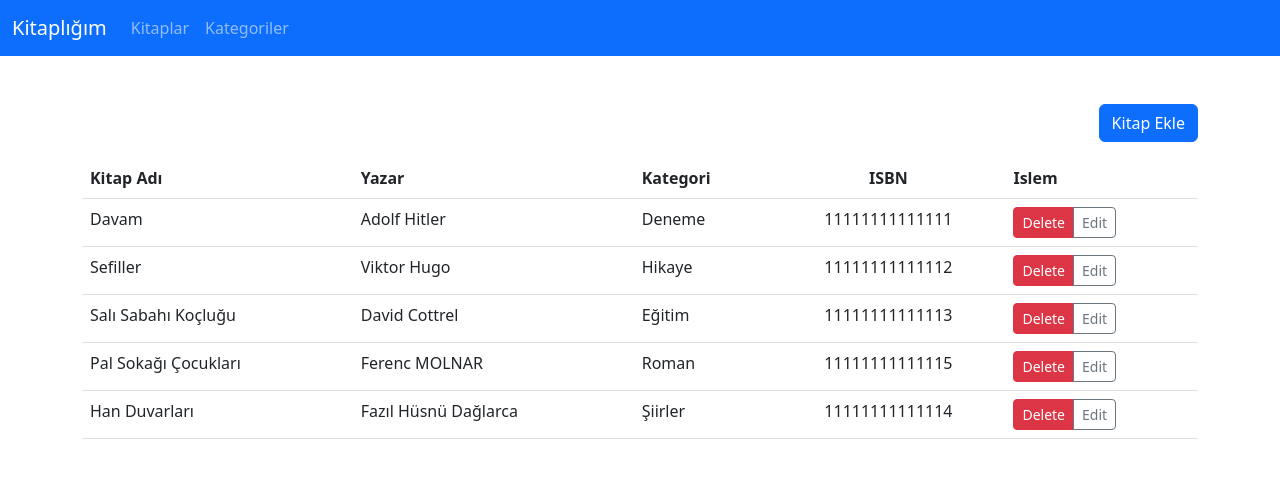
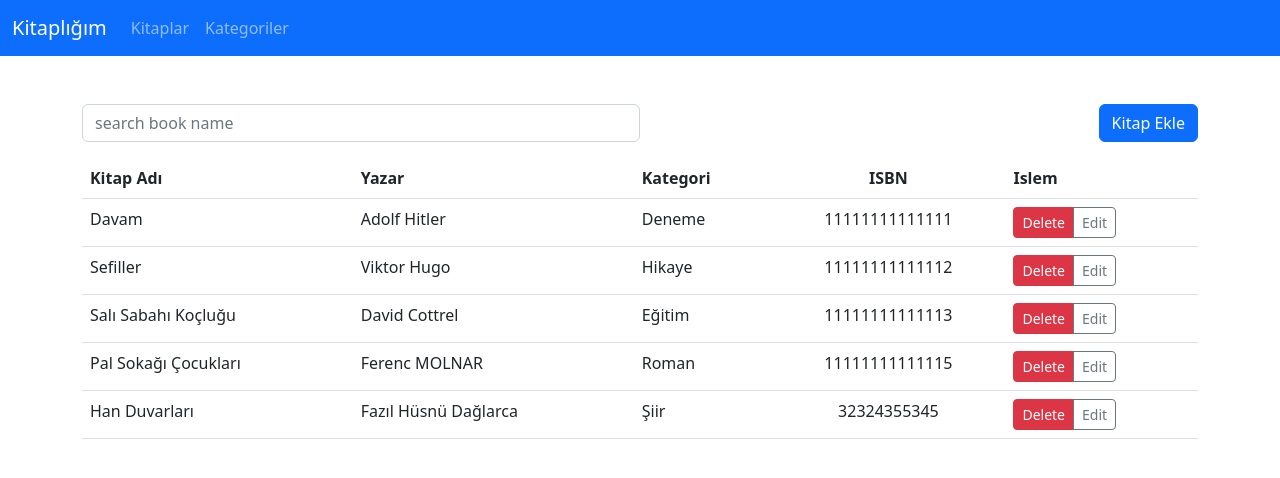
Before and after one commit to muratavci05/react-library, a React (Create React App) app: page / in a window 1280 px wide. Shown: the top 478 px of the page. Built offline with nearby package versions, Linux system fonts and the light colour scheme; data requests are answered from the project's data file.

Commit message:
categoryEdit for modal,booksList for search add

```diff
--- a/db.json
+++ b/db.json
@@ -29,11 +29,11 @@
       "isbn": "11111111111115"
     },
     {
-      "id": 1664534666206,
+      "id": 1665570936423,
       "name": "Han Duvarları",
       "author": "Fazıl Hüsnü Dağlarca",
-      "isbn": "11111111111114",
-      "categoryId": "64534633982"
+      "categoryId": "65569230500",
+      "isbn": "32324355345"
     }
   ],
   "categories": [
@@ -58,8 +58,8 @@
       "name": "Yazılım"
     },
     {
-      "id": 64534633982,
-      "name": "Şiirler"
+      "id": 65569230500,
+      "name": "Şiir"
     }
   ]
 }
--- a/src/components/AddCategoryForm.js
+++ b/src/components/AddCategoryForm.js
@@ -2,7 +2,7 @@ import React,{useState,useEffect} from "react";
 import axios from "axios";
 import Loading from "./Loading";
 import { useNavigate } from "react-router-dom";
-import { useDispatch } from "react-redux";
+import { useDispatch, useSelector } from "react-redux";
 
 
 
@@ -10,6 +10,9 @@ const AddCategoryForm = (props)=>{
     const dispatch=useDispatch();
     const navigate = useNavigate();
     const [categoryName,setCategoryName]=useState("");
+    const { categoriesState} = useSelector ((state) => state);
+    console.log("Categories State", categoriesState);
+
 
 
                                 //categoryId için benzersiz id tanımlaması yapıldı
@@ -22,13 +25,7 @@ const AddCategoryForm = (props)=>{
     //console.log("new category", categoryName)
 
 
-                                //newCategory ile category id ve name yapısını oluşturdum
-    const newCategory ={
-    //id:categoryId1+categoryId2,
-    id: categoryId-1600000000000,
-    name: categoryName,
-    };
-    console.log(newCategory);
+
 
                                 //kategori kısmına boş kaydet denildğinde uyarı  vermesi için
     if (categoryName === ""){
@@ -36,6 +33,25 @@ const AddCategoryForm = (props)=>{
         return ;
     };
 
+    const hasCategory = categoriesState.categories.find(
+        (item) => item.name.toLowerCase() === categoryName.toLowerCase());
+    console.log(hasCategory);
+
+    if(hasCategory !== undefined){
+        alert("Böyle Bir *** Kategori İsmi *** Tanımlanmış");
+        setCategoryName("");
+
+        return;
+    }
+
+
+    //newCategory ile category id ve name yapısını oluşturdum
+    const newCategory ={
+        //id:categoryId1+categoryId2,
+        id: categoryId-1600000000000,
+        name: categoryName[0].toUpperCase()+categoryName.substring(1),
+        };
+        console.log(newCategory);
 
                                 // Yeni kategorinin veri tabanına (db.json) gönderilmesi (post edilmesi)
 
@@ -53,15 +69,6 @@ const AddCategoryForm = (props)=>{
         .catch((err)=>console.log(err))
 
     };
-
-
-
-    if (categoryName === setCategoryName.res){
-        alert ("Bu Kategori Tanımlanmış, Tekrar Oluşturulamaz");
-        return;
-    }
-
-
 
     return(
         <div className="container my-5">
--- a/src/components/ListBooks.js
+++ b/src/components/ListBooks.js
@@ -14,17 +14,21 @@ const ListBooks=(props)=>{
 
 
     const {categoriesState,booksState}= useSelector((state)=> state);  //useSelector ile kategorilerin güncel hali kullanılır (subscribe işlemi)
-    console.log (categoriesState);
-    console.log (booksState)
+    console.log ("categoriesState", categoriesState);
+    console.log ("booksState", booksState)
 
-    //const [books,setBooks]=useState(null);
+    const [filteredbooks,setFilteredBooks]=useState(null);
     //const [categories,setCategories]=useState(null);
     const [didUpdate,setDidUpdate] = useState(false);
     const [showModal,setShowModal] = useState(false);  //başlangıç olarak modal gözükmesin diye
     const [bookToBeDelete,setBookToBeDelete]=useState(null);  //silinecek kitabı tutan state
     const [deleteBookName,setDeleteBookName]=useState("");
+    const [searchText,setSearchText]=useState("")
 
     useEffect(()=>{
+        const filtered = booksState.books.filter((item) => item.name.toLowerCase().includes(searchText));
+        setFilteredBooks(filtered);
+
 /*        axios
         .get("http://localhost:3004/books")
         .then((resBook) => {
@@ -44,7 +48,7 @@ const ListBooks=(props)=>{
         })
         .catch((err)=> console.log("books err", err));
  */
-    },[didUpdate]);
+    },[searchText,booksState]);
 
     const deleteBook=(id)=>{
         console.log(`http://localhost:3004/books/${id}`);
@@ -60,7 +64,7 @@ const ListBooks=(props)=>{
     };
 
 
-    if (booksState.success !== true || categoriesState.success !== true) {
+    if (booksState.success !== true || categoriesState.success !== true || filteredbooks === null) {
         return (
             <Loading />
         );
@@ -71,7 +75,16 @@ const ListBooks=(props)=>{
 <div className="container my-5">
 
 
-    <div className="my-3 d-flex justify-content-end">
+    <div className="my-3 d-flex justify-content-between">
+    <div className="w-50">
+                    <input
+                    type="text"
+                    className="form-control"
+                    placeholder="search book name"
+                    value={searchText}
+                    onChange={(event) => setSearchText(event.target.value)}
+                    />
+                </div>
         <Link to="/add-book" className="btn btn-primary">Kitap Ekle</Link>
     </div>
 
@@ -93,7 +106,7 @@ const ListBooks=(props)=>{
 
   <tbody>
 
-        {booksState.books.map((book) => {
+        {filteredbooks.map((book) => {
            const category = categoriesState.categories.find(
             (cat) =>
            cat.id == book.categoryId);   //1 adet eşittir ifadesini kaldırdım. kategori ve kitap id'ler string,number olarak uyuşmazlık yapmasın diye(aynı değer zaten)
--- a/src/components/ListCategories.js
+++ b/src/components/ListCategories.js
@@ -4,31 +4,45 @@ import Loading from "./Loading";
 import { Link } from "react-router-dom";
 import axios from "axios";
 import { useNavigate } from "react-router-dom";
+import Modal from "./Modal";
+
 
 const ListCategories =(props)=>{
     const dispatch=useDispatch();
-    const { categoriesState } = useSelector ((state)=> state);   //kategorileri çekmek için
+    const { categoriesState, booksState } = useSelector ((state)=> state);   //kategorileri çekmek için
     console.log ("catState",categoriesState);
+    console.log ("booksState", booksState);
 
     const [catUpdate,setCatUpdate]=useState(false);
     const navigate=useNavigate();
 
+    const [showDeleteModal,setShowDeleteModal] = useState (false);
+    const [delCategory,setDelCategory]=useState(null);
+    const [delCategoryName,setDelCategoryName]=useState("");
+
     useEffect(()=> {
         document.title = "Library - Kategoriler";
     },[catUpdate]);
+
 
     const deleteCategory = (id) => {
         console.log(`http://localhost:3004/categories/${id}`);
         axios
         .delete(`http://localhost:3004/categories/${id}`)
         .then((res)=>{
-            console.log("delete res", res);
+            console.log("delete res", res.data);
             dispatch({type: "DELETE_CATEGORIES",payload:id})
+            const booksHasCategory = booksState.books.filter(
+                (item) => item.categoryId == id  );
+                console.log("booksHasCategory", booksHasCategory)
+                booksHasCategory.map((item)=>dispatch({type:"DELETE_BOOK",payload:item.id}));
+
             navigate("/categories");
 
 
 
         })
+        .catch((err)=>console.log("deleteCategoryErr", err));
         };
 
         if(categoriesState.success !== true) {     // eğer kategori çekme işlemi esnasında bir durum olursa gecikme vs.. loading çalışsın
@@ -75,11 +89,11 @@ const ListCategories =(props)=>{
 
                             <button type="button"
                             className="btn btn-outline-danger btn-sm"
-                            onClick={()=>{deleteCategory(category.id)
-                               /*  setShowModal(true);  //modal kuralı.."buradaki modal'ı göster"
-                                setBookToBeDelete(book.id) // hangi kitabı silecek, id si belli olan
-                                //deleteBook(category.id)
-                                setDeleteBookName(category.name); //modal da silinecek kitap ismi çıkması için */
+                            onClick={()=>{/* deleteCategory(category.id) */
+                               setShowDeleteModal(true);
+                               setDelCategory(category.id);
+                               setDelCategoryName(category.name);
+
                             }}>
                         Delete</button>
 
@@ -94,6 +108,14 @@ const ListCategories =(props)=>{
             })}
   </tbody>
 </table>
+{showDeleteModal === true && (
+<Modal
+            aciklama={`Are you sure you want to delete?`}
+            title={delCategoryName}
+            onConfirm={()=> deleteCategory (delCategory)}
+            onCancel={()=> setShowDeleteModal(false)}
+        />)}
+
 </div>
 
     );
--- a/src/pages/EditCategory.js
+++ b/src/pages/EditCategory.js
@@ -44,14 +44,27 @@ const EditCategory = (props)=>{
     const categorySubmit=(event)=>{
        event.preventDefault();
 
+
        if(categoryName === ""){
         alert ("Kategori Alanı Boş Olarak Güncellenemez !!!");
         return;
        }
+       //var olan kategori isminde bir güncelleme yapılamaz >>
+       const hasCategory = categoriesState.categories.find(
+        (item) => item.name.toLowerCase() === categoryName.toLowerCase());
+         console.log(hasCategory);
+
+        if(hasCategory !== undefined){
+        alert("Böyle Bir *** Kategori İsmi *** Tanımlanmış");
+        setCategoryName("");
+
+        return;
+         }
+         //<<<
 
        const updateCategory={
             id: Number(params.categoryId),
-            name:categoryName,
+            name:categoryName[0].toUpperCase()+categoryName.substring(1),   // ilk harfi büyük yazılması için
        };
        console.log("updateCategory", updateCategory);
        axios
```
